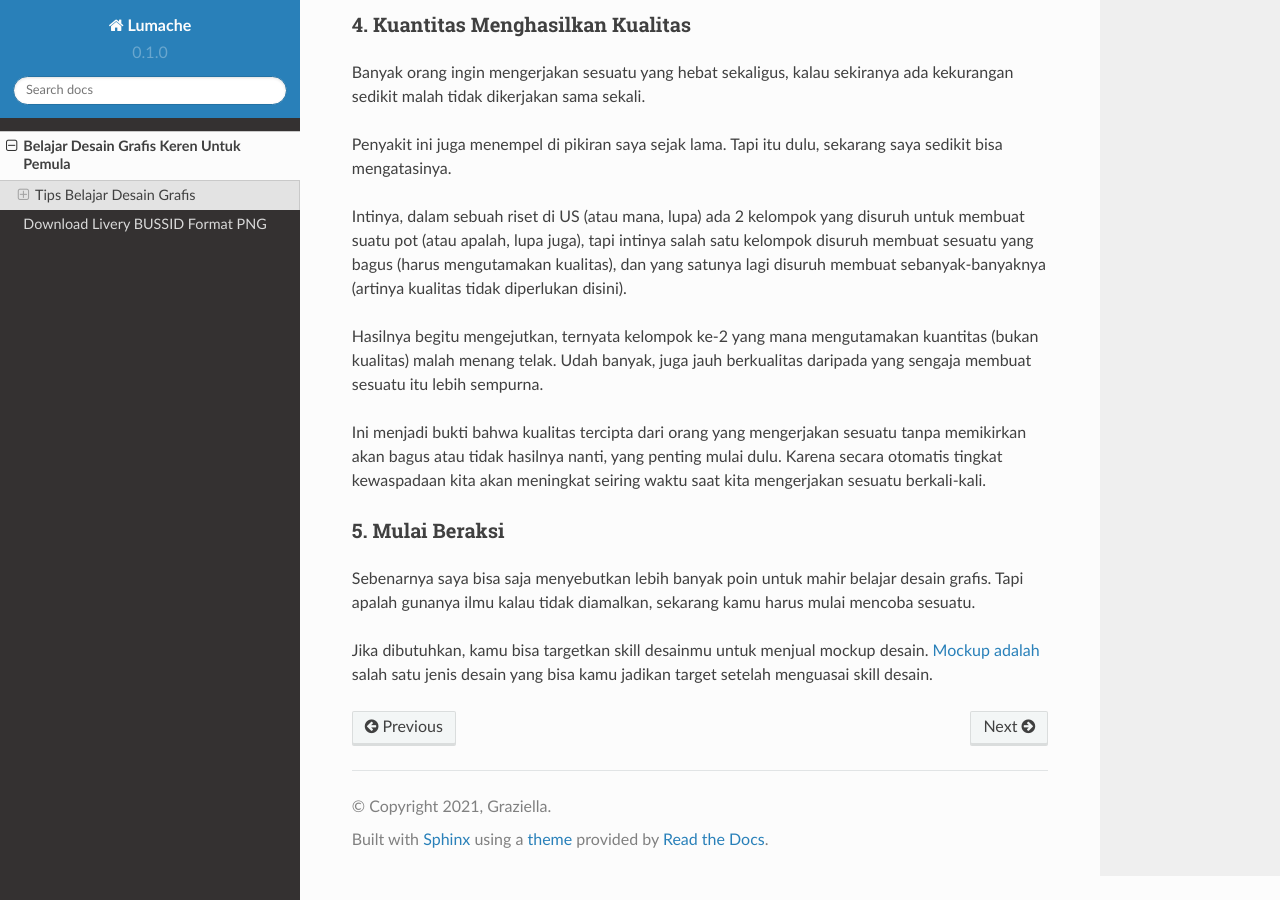
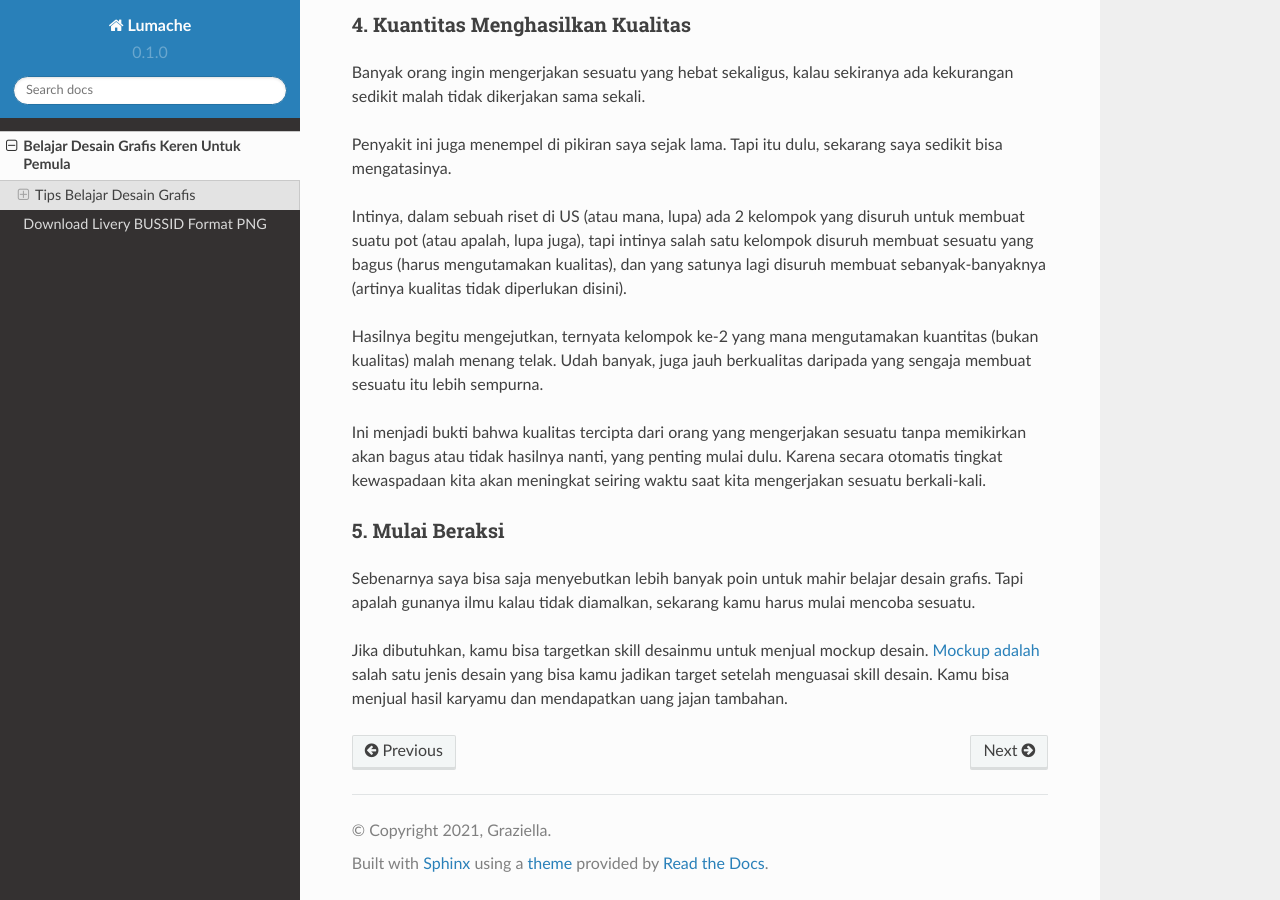
Before and after one commit to balkisanton/rajapage, a Sphinx documentation site: the page built from docs/desain/index.rst, in a window 1280 px wide and 900 px high, scrolled down 1843 px. Built offline with Sphinx 7.4.7 and the Read the Docs theme 2.0.0, drawn with Linux system fonts in a browser that asks for light colours; pages that are not in the unit, such as notebooks, are missing from menus.

Commit message:
Update index.rst

```diff
--- a/docs/desain/index.rst
+++ b/docs/desain/index.rst
@@ -66,4 +66,4 @@ Ini menjadi bukti bahwa kualitas tercipta dari orang yang mengerjakan sesuatu ta
 .........................
 Sebenarnya saya bisa saja menyebutkan lebih banyak poin untuk mahir belajar desain grafis. Tapi apalah gunanya ilmu kalau tidak diamalkan, sekarang kamu harus mulai mencoba sesuatu.
 
-Jika dibutuhkan, kamu bisa targetkan skill desainmu untuk menjual mockup desain. `Mockup adalah <https://rajatips.com/mockup/>`_ salah satu jenis desain yang bisa kamu jadikan target setelah menguasai skill desain.
+Jika dibutuhkan, kamu bisa targetkan skill desainmu untuk menjual mockup desain. `Mockup adalah <https://rajatips.com/mockup/>`_ salah satu jenis desain yang bisa kamu jadikan target setelah menguasai skill desain. Kamu bisa menjual hasil karyamu dan mendapatkan uang jajan tambahan.
```
